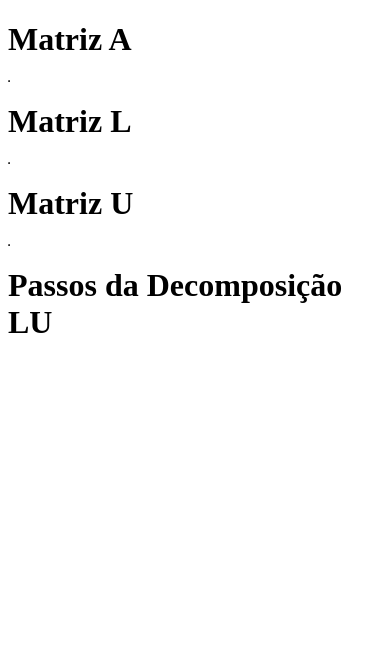
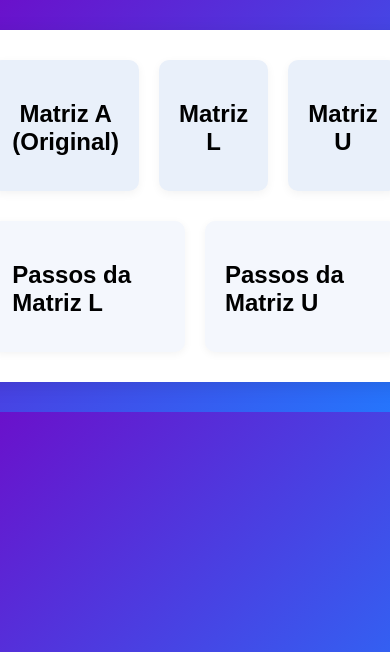
Before and after one commit to Ailer20/fatura-o_L.U, a Django app: template app_lu/templates/app_lu/resultado.html in a window 390 px wide. Shown: the top 652 px of the page. Run offline with Django 5.2, Linux system fonts and the light colour scheme; the template is opened without the code that fills it, so the values that code supplies are empty; parts of the project's set-up code (start-up, migrations or seed data) failed here and were passed over.

Commit message:
tome esse outro commit

```diff
--- a/app_lu/forms.py
+++ b/app_lu/forms.py
@@ -1,10 +1,17 @@
 from django import forms
 
 class MatrixForm(forms.Form):
-    linhas = forms.IntegerField(label="Número de Linhas", min_value=1)
-    colunas = forms.IntegerField(label="Número de Colunas", min_value=1)
+    linhas = forms.IntegerField(
+        label="Número de Linhas",
+        min_value=1,
+        widget=forms.NumberInput(attrs={'class': 'form-control'})
+    )
+    colunas = forms.IntegerField(
+        label="Número de Colunas",
+        min_value=1,
+        widget=forms.NumberInput(attrs={'class': 'form-control'})
+    )
     matriz = forms.CharField(
-        widget=forms.Textarea(attrs={'rows': 5, 'cols': 30}),
+        widget=forms.Textarea(attrs={'class': 'form-control', 'rows': 5, 'cols': 30}),
         label="Valores da Matriz",
-        help_text="Insira os valores da matriz separados por vírgula em cada linha. Exemplo: 1,2,3;4,5,6;7,8,9"
     )
--- /dev/null
+++ b/app_lu/static/app_lu/css/resultado.css
@@ -0,0 +1,100 @@
+body {
+    font-family: Arial, sans-serif;
+    margin: 0;
+    padding: 30px;
+    background: linear-gradient(135deg, #6a11cb 0%, #2575fc 100%);
+    display: flex;
+    justify-content: center;
+}
+
+.card {
+    max-width: 1200px;
+    margin: auto;
+    background: #ffffff;
+    padding: 30px;
+    border-radius: 12px;
+    box-shadow: 0 4px 20px rgba(0, 0, 0, 0.1);
+}
+
+/* Linha das matrizes */
+.matrix-row {
+    display: flex;
+    justify-content: space-between;
+    gap: 20px;
+    margin-bottom: 30px;
+}
+
+.matrix-box {
+    flex: 1;
+    background-color: #e9f0fa;
+    padding: 20px;
+    border-radius: 10px;
+    text-align: center;
+    box-shadow: 0 3px 10px rgba(0, 0, 0, 0.05);
+}
+
+.matrix-box h2 {
+    margin-bottom: 15px;
+}
+
+.matrix-table {
+    width: 100%;
+    border-collapse: collapse;
+}
+
+.matrix-table td {
+    border: 1px solid #ccc;
+    padding: 8px;
+    text-align: center;
+    font-weight: bold;
+}
+
+/* Linha dos passos */
+.steps-row {
+    display: flex;
+    justify-content: space-between;
+    gap: 20px;
+}
+
+.steps-box {
+    flex: 1;
+    background-color: #f4f7fd;
+    padding: 20px;
+    border-radius: 10px;
+    box-shadow: 0 2px 8px rgba(0, 0, 0, 0.05);
+}
+
+.steps-box h2 {
+    margin-bottom: 15px;
+}
+
+.passo-item {
+    background-color: #e2ebfb;
+    padding: 10px;
+    margin-bottom: 8px;
+    border-left: 5px solid #4169e1;
+    border-radius: 4px;
+}
+
+
+@keyframes zoomInFade {
+    from {
+        opacity: 0;
+        transform: scale(0.8);
+    }
+    to {
+        opacity: 1;
+        transform: scale(1);
+    }
+}
+
+.passo-item {
+    opacity: 0;
+    transform: scale(0.8);
+    transition: all 0.4s ease-out;
+}
+
+.passo-item.show {
+    opacity: 1;
+    transform: scale(1);
+}
--- a/app_lu/templates/app_lu/resultado.html
+++ b/app_lu/templates/app_lu/resultado.html
@@ -3,13 +3,23 @@
 <head>
     <meta charset="UTF-8">
     <title>Resultado da Fatoração LU</title>
-    <!-- MathJax para renderizar fórmulas -->
+
+    {% load static %}
+    <link rel="stylesheet" href="{% static 'app_lu/css/resultado.css' %}">
+
+    <!-- MathJax para fórmulas LaTeX -->
     <script src="https://polyfill.io/v3/polyfill.min.js?features=es6"></script>
-    <script id="MathJax-script" async src="https://cdn.jsdelivr.net/npm/mathjax@3/es5/tex-mml-chtml.js"></script>
+    <script id="MathJax-script" async
+            src="https://cdn.jsdelivr.net/npm/mathjax@3/es5/tex-mml-chtml.js"></script>
 </head>
 <body>
-    <h1>Matriz A</h1>
-    <table border="1">
+<div class="card">
+
+    <!-- Linha das matrizes A, L e U -->
+    <div class="matrix-row">
+        <div class="matrix-box">
+            <h2>Matriz A (Original)</h2>
+            <table class="matrix-table">
                 {% for row in A %}
                 <tr>
                     {% for val in row %}
@@ -18,9 +28,11 @@
                 </tr>
                 {% endfor %}
             </table>
+        </div>
 
-    <h1>Matriz L</h1>
-    <table border="1">
+        <div class="matrix-box">
+            <h2>Matriz L</h2>
+            <table class="matrix-table">
                 {% for row in L %}
                 <tr>
                     {% for val in row %}
@@ -29,9 +41,11 @@
                 </tr>
                 {% endfor %}
             </table>
+        </div>
 
-    <h1>Matriz U</h1>
-    <table border="1">
+        <div class="matrix-box">
+            <h2>Matriz U</h2>
+            <table class="matrix-table">
                 {% for row in U %}
                 <tr>
                     {% for val in row %}
@@ -40,13 +54,37 @@
                 </tr>
                 {% endfor %}
             </table>
+        </div>
+    </div>
 
-    <h1>Passos da Decomposição LU</h1>
-    <div>
-        {% for passo in passos %}
-            <div>{{ passo|safe }}</div>  <!-- MUITO IMPORTANTE usar "|safe" para o LaTeX ser interpretado -->
+    <!-- Linha dos passos de L e U -->
+    <div class="steps-row">
+        <div class="steps-box">
+            <h2>Passos da Matriz L</h2>
+            {% for passo in passos_L %}
+            <div class="passo-item">{{ passo|safe }}</div>
             {% endfor %}
         </div>
 
+        <div class="steps-box">
+            <h2>Passos da Matriz U</h2>
+            {% for passo in passos_U %}
+            <div class="passo-item">{{ passo|safe }}</div>
+            {% endfor %}
+        </div>
+    </div>
+
+</div>
+<script>
+    window.addEventListener('DOMContentLoaded', () => {
+        const passos = document.querySelectorAll('.passo-item');
+        passos.forEach((el, i) => {
+            setTimeout(() => {
+                el.classList.add('show');
+            }, i * 150); // efeito em cascata
+        });
+    });
+</script>
+
 </body>
 </html>
--- a/fatoracao_lu/urls.py
+++ b/fatoracao_lu/urls.py
@@ -1,7 +1,14 @@
+# fatoracao_lu/urls.py
+
 from django.contrib import admin
-from django.urls import path, include
+from django.urls import path
+from app_lu import views  # certifique-se de importar a view
+from django.conf import settings
+from django.conf.urls.static import static
+
+
 
 urlpatterns = [
     path('admin/', admin.site.urls),
-    path('', include('app_lu.urls')),  # Incluir as URLs do seu aplicativo
-]
+    path('', views.home, name='home'),  # <- isso adiciona a rota "/"
+] + static(settings.STATIC_URL, document_root=settings.STATIC_ROOT)
```
Also changed, not shown: app_lu/static/app_lu/css/home.css (added, +102 -0 lines), app_lu/templates/app_lu/home.html (+22 -5 lines), app_lu/views.py (+30 -14 lines), fatoracao_lu/settings.py (+8 -1 lines), app_lu/templates/static/app_lu/style.css (deleted). Lines whose indentation alone changed are shown as unchanged.
